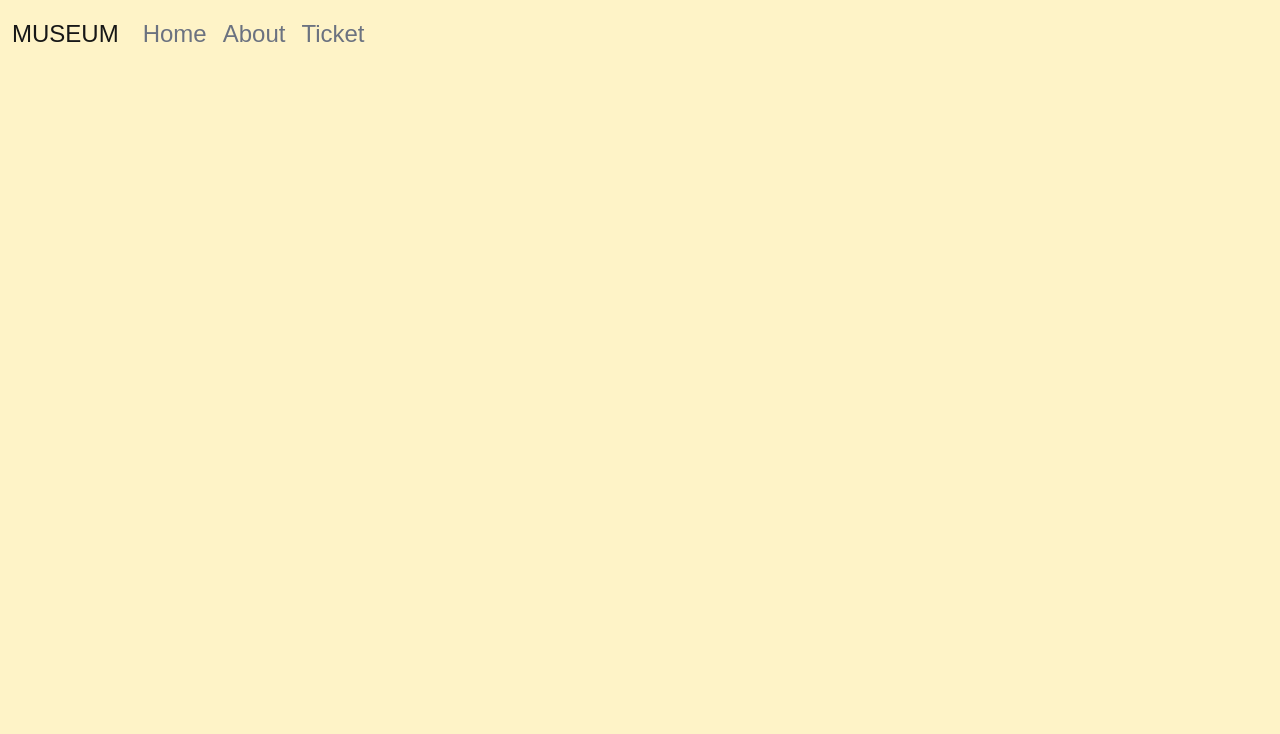
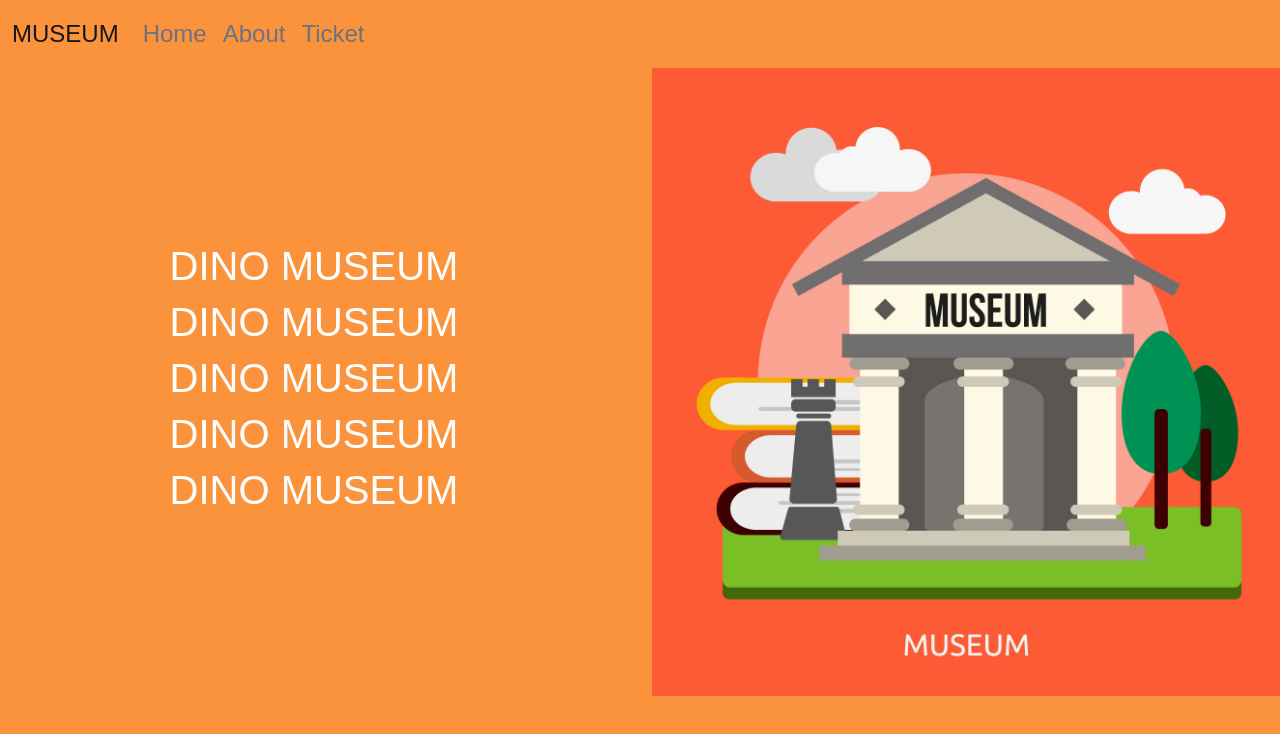
Before and after one commit to YanAziz/belajar-css, a plain HTML site: page Studi Kasus/museum-arkeolog/index.html in a window 1280 px wide. Drawn offline with nearby package versions, Linux system fonts and the light colour scheme.

Commit message:
navbarSelesai

```diff
--- a/Studi Kasus/museum-arkeolog/app.css
+++ b/Studi Kasus/museum-arkeolog/app.css
@@ -1,5 +1,5 @@
 body {
-    background: #fef3c7;
+    background: #fb923c;
     font-family: 'Nunito', sans-serif;
 }
 
@@ -20,3 +20,15 @@ body {
     color: #171717;
     font-size: 1.5rem;
 }
+
+#title-head {
+    font-weight: 100;
+    font-size: 4rem;
+}
+
+@media (max-width: 1200px) {
+    #title-head h1 {
+        font-weight: 100;
+        font-size: 3rem;
+    }
+}
--- a/Studi Kasus/museum-arkeolog/index.html
+++ b/Studi Kasus/museum-arkeolog/index.html
@@ -46,6 +46,25 @@
     </nav>
     <!---- Navbar End ---->
 
+    <!---- Section Start ---->
+    <section class="container-fluid px-0">
+      <div class="row align-items-center">
+        <div class="col-lg-6">
+          <div class="text-white text-center d-none d-lg-block" id="title-head">
+            <h1>DINO MUSEUM</h1>
+            <h1>DINO MUSEUM</h1>
+            <h1>DINO MUSEUM</h1>
+            <h1>DINO MUSEUM</h1>
+            <h1>DINO MUSEUM</h1>
+          </div>
+        </div>
+        <div class="col-lg-6">
+          <img class="img-fluid" src="/Studi Kasus/museum-arkeolog/image/museum.jpg" alt="">
+        </div>
+      </div>
+    </section>
+    <!---- Section End ---->
+
     <!---- link JavaScript Bootsrap ---->
     <script src="https://cdn.jsdelivr.net/npm/bootstrap@5.3.0-alpha1/dist/js/bootstrap.bundle.min.js" integrity="sha384-w76AqPfDkMBDXo30jS1Sgez6pr3x5MlQ1ZAGC+nuZB+EYdgRZgiwxhTBTkF7CXvN" crossorigin="anonymous"></script>
     <script src="https://cdn.jsdelivr.net/npm/@popperjs/core@2.11.6/dist/umd/popper.min.js" integrity="sha384-oBqDVmMz9ATKxIep9tiCxS/Z9fNfEXiDAYTujMAeBAsjFuCZSmKbSSUnQlmh/jp3" crossorigin="anonymous"></script>
```
Also changed, not shown: Studi Kasus/museum-arkeolog/image/bgDino2.jpg (added), Studi Kasus/museum-arkeolog/image/dinoIcon.jpg (added), Studi Kasus/museum-arkeolog/image/museum.jpg (added), 1 other file.
